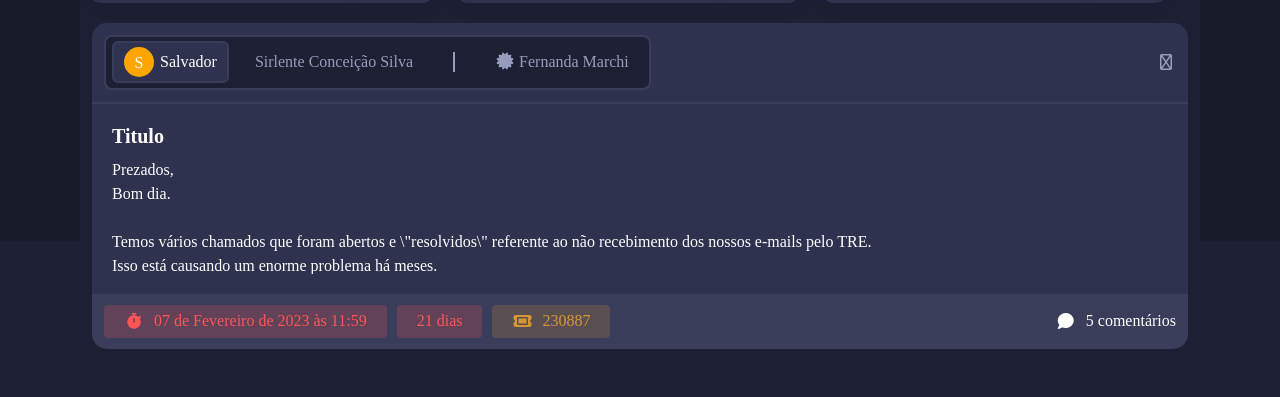
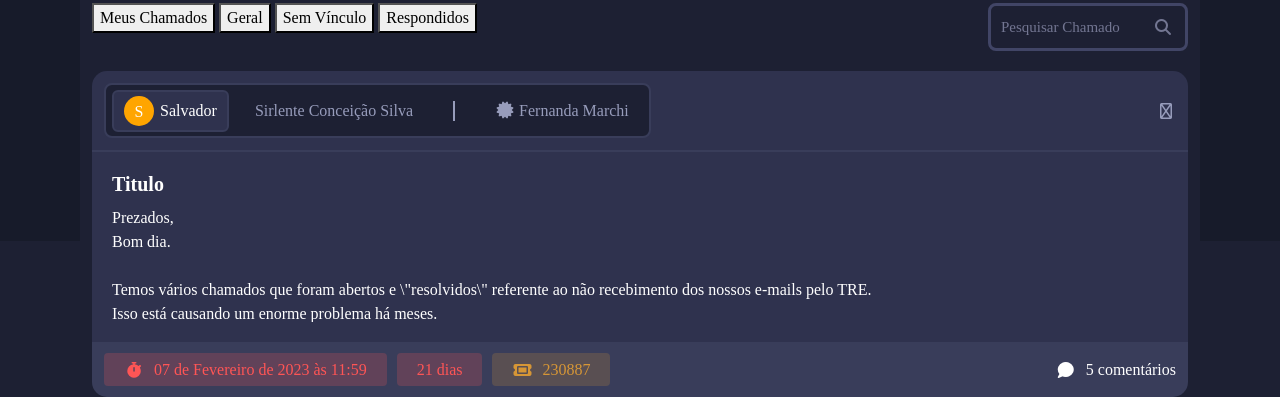
Before and after one commit to christianlopessouza/dashboard-gp, a plain HTML site: page index.html in a window 1280 px wide. Shown: the part 559-956 px from the top of the page. Before the commit the page ends 908 px from the top, so only its background shows below. Drawn offline with nearby package versions, Linux system fonts and the light colour scheme; some packages are replaced by stand-ins of ours; files that its build step writes are made by us from their sources; a script that the page names is missing; a web font is replaced by a local one.

Commit message:
adição da NAV de tickets

```diff
--- a/index.html
+++ b/index.html
@@ -51,6 +51,7 @@
     <script src="https://cdn.jsdelivr.net/npm/bootstrap-select@1.14.0-beta3/dist/js/i18n/defaults-*.min.js"></script>
 
     <link href="src/style.css" rel="stylesheet">
+    <link href="src/components.css" rel="stylesheet">
     <title>Hello, world!</title>
 </head>
 
@@ -189,9 +190,25 @@
             </div>
         </div>
 
-        <div class="tickets">
+        <h4>Chamados</h4>
 
 
+        <div id="tickets-nav">
+            <div>
+                <button>Meus Chamados</button>
+                <button>Geral</button>
+                <button>Sem Vínculo</button>
+                <button>Respondidos</button>
+                <button class="d-none">Alguém</button>
+            </div>
+            <div class="search-ticket">
+                <i class="fa fa-search" style="color:#EEC800"></i>
+                <input type="number" placeholder="Pesquisar Chamado" id="procura_chamado">
+
+            </div>
+        </div>
+
+        <div class="tickets">
             <div class="ticket-card col-md-12">
                 <div class="top container-fluid">
                     <div class="content">
--- /dev/null
+++ b/src/js/components.css
@@ -0,0 +1,8 @@
+:root {
+    --main-primary: 47, 50, 78;
+    --main-secondary: 23, 27, 42;
+    --main-border: 60, 64, 94;
+    --main-terciary: 151, 156, 187;
+    --showoff-primary: 255,255,255;
+    --showoff-secondary: 47, 50, 64;
+}
--- a/src/style.css
+++ b/src/style.css
@@ -802,3 +802,44 @@ ul {
   display: flex;
   justify-content: space-between;
 }
+
+#tickets-nav {
+  display: flex;
+  justify-content: space-between;
+}
+
+#tickets-nav .search-ticket {
+  position: relative;
+}
+
+#tickets-nav .search-ticket i {
+  position: absolute;
+  color: #737692 !important;
+  right: 15px;
+  top: 16px;
+}
+
+#tickets-nav .search-ticket input {
+  width: 200px;
+  padding: 10px;
+  border: 3px solid #414566;
+  background-color: var(--sixth-color);
+  border-radius: 8px;
+  font-size: 15px;
+  color: #7d7e97;
+}
+
+input[type=number]::-webkit-inner-spin-button,
+input[type=number]::-webkit-outer-spin-button {
+  -webkit-appearance: none;
+}
+
+*:focus {
+  outline: none;
+}
+
+.search-ticket input::placeholder {
+
+  color: #737692;
+  font-size: 15px;
+}
```
Also changed, not shown: teste.html (+2 -1 lines).
